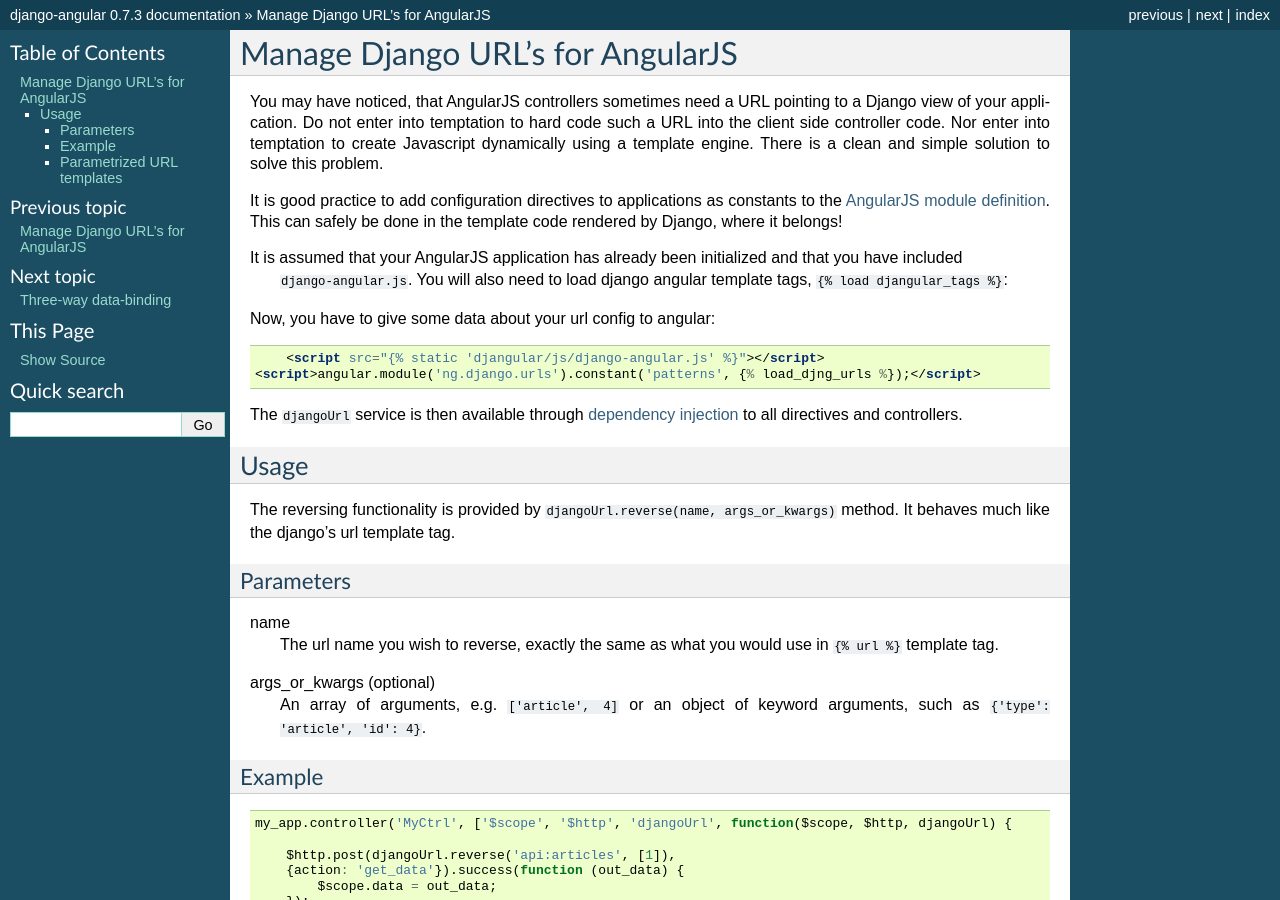
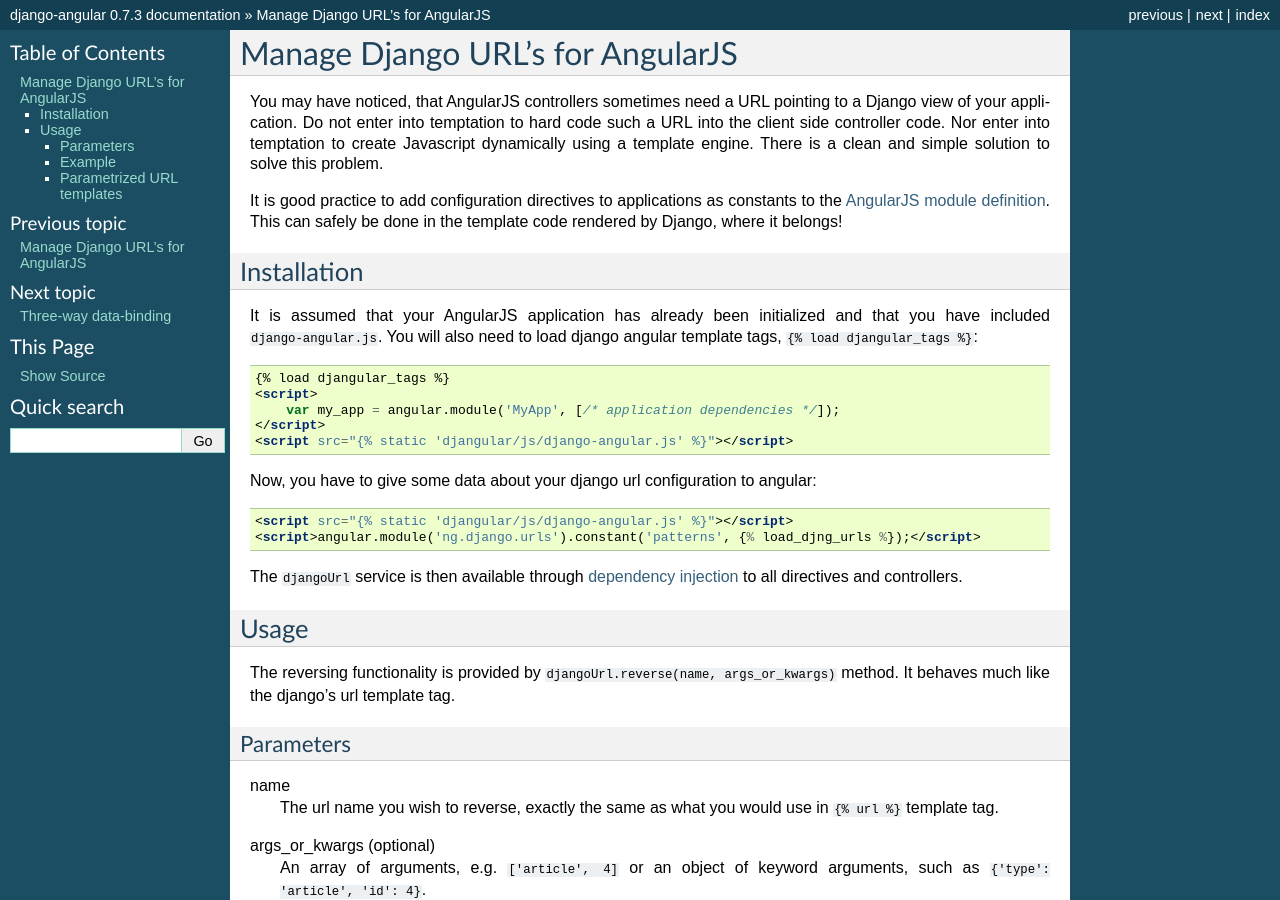
Before and after one commit to jrief/django-angular, a Sphinx documentation site: the page built from docs/reverse-urls.rst, in a window 1280 px wide and 900 px high. Built offline with Sphinx 7.4.7, drawn with Linux system fonts in a browser that asks for light colours.

Commit message:
docs fixe

```diff
--- a/docs/reverse-urls.rst
+++ b/docs/reverse-urls.rst
@@ -13,22 +13,25 @@
 module definition`_. This can safely be done in the template code rendered by Django, where it
 belongs!
 
+Installation
+============
+
 It is assumed that your AngularJS application has already been initialized and that you have included
- ``django-angular.js``. You will also need to load django angular template tags, ``{% load djangular_tags %}``:
-
-.. code-block:: html
-    {% load djangular_tags %}
-
-	<script>
-	    var my_app = angular.module('MyApp', [/* application dependencies */]);
-	</script>
-    <script src="{% static 'djangular/js/django-angular.js' %}"></script>
-
-Now, you have to give some data about your url config to angular:
+``django-angular.js``. You will also need to load django angular template tags, ``{% load djangular_tags %}``:
 
 .. code-block:: html
 
-	<script src="{% static 'djangular/js/django-angular.js' %}"></script>
+    {% load djangular_tags %}
+    <script>
+        var my_app = angular.module('MyApp', [/* application dependencies */]);
+    </script>
+    <script src="{% static 'djangular/js/django-angular.js' %}"></script>
+
+Now, you have to give some data about your django url configuration to angular:
+
+.. code-block:: html
+
+    <script src="{% static 'djangular/js/django-angular.js' %}"></script>
     <script>angular.module('ng.django.urls').constant('patterns', {% load_djng_urls %});</script>
 
 The ``djangoUrl`` service is then available through `dependency injection`_
```
